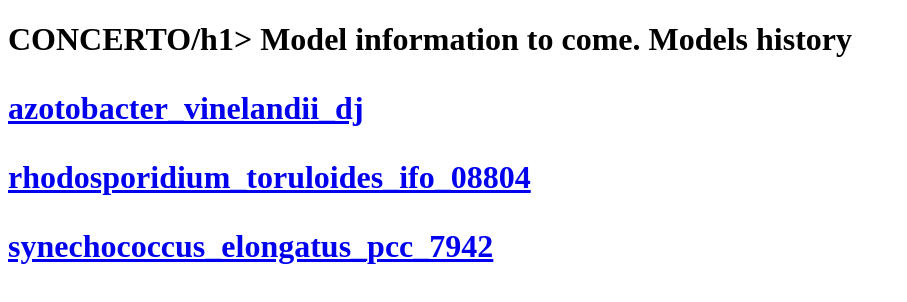
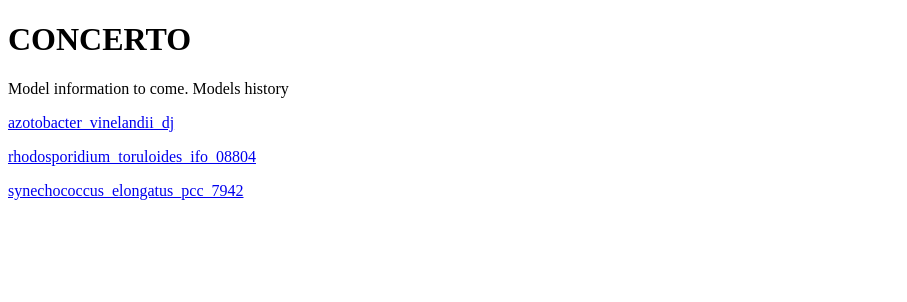
Before and after one commit to PNNL-CompBio/CONCERTO, a plain HTML site: page index.html in a window 1280 px wide. Shown: the whole page, without its empty margins (0-907 px from the left). Drawn offline with Linux system fonts and the light colour scheme.

Commit message:
Adding all 3 memote outputs to gh-actions. Was testing with one model, attempting to add all three to the output.

```diff
--- a/index.html
+++ b/index.html
@@ -2,13 +2,12 @@
 <html>
 <body>
 
-<h1>CONCERTO/h1>
+<h1> CONCERTO </h1>
 Model information to come.
 
 Models history
-<p><a href="release_report.html">azotobacter_vinelandii_dj</a></p>
-<p><a href="release_report.html">rhodosporidium_toruloides_ifo_08804</a></p>
-<p><a href="release_report.html">synechococcus_elongatus_pcc_7942</a></p>
-
+<p><a href="iDT1278_release_report.html">azotobacter_vinelandii_dj</a></p>
+<p><a href="Rt_IFO0880_release_report.html">rhodosporidium_toruloides_ifo_08804</a></p>
+<p><a href="iJB785_release_report.html">synechococcus_elongatus_pcc_7942</a></p>
 </body>
 </html>
```
